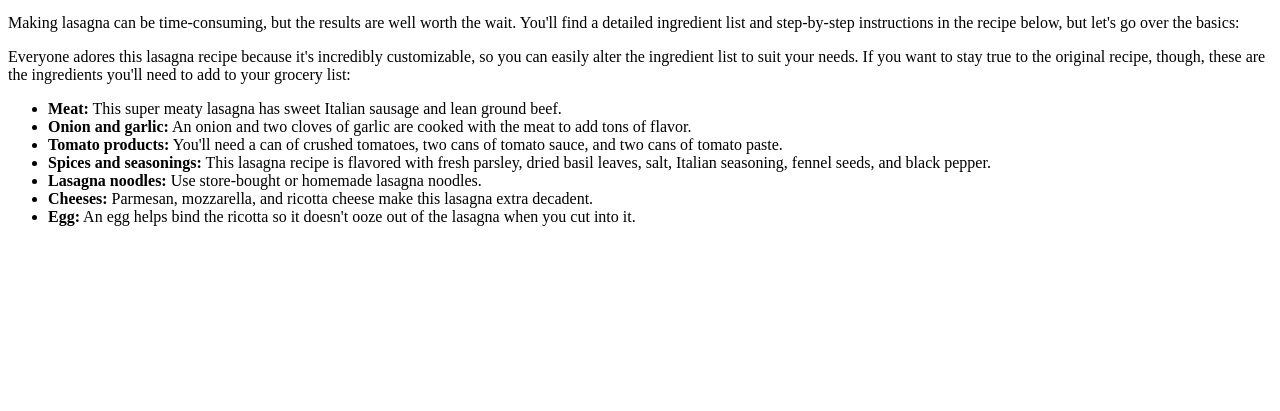
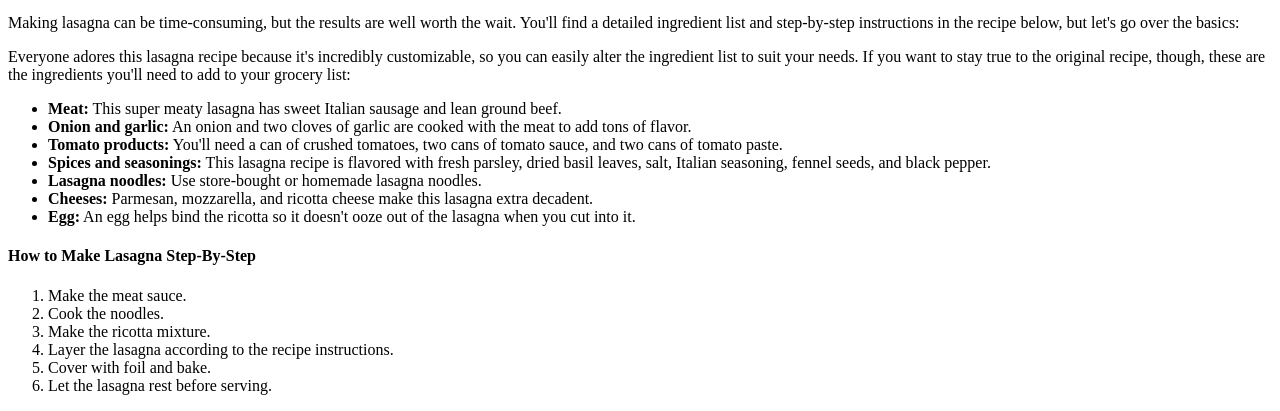
Before and after one commit to Dirtydave5535/odin-recipes, a plain HTML site: page recipes/lasagna.html in a window 1280 px wide. Shown: the part 482-893 px from the top of the page. Before the commit the page ends 800 px from the top, so only its background shows below. Drawn offline with Linux system fonts and the light colour scheme.

Commit message:
Added Ordered list for Steps!

```diff
--- a/recipes/lasagna.html
+++ b/recipes/lasagna.html
@@ -22,8 +22,14 @@
                      <li><strong>Cheeses:</strong> Parmesan, mozzarella, and ricotta cheese make this lasagna extra decadent. </li>
                      <li><strong>Egg:</strong> An egg helps bind the ricotta so it doesn't ooze out of the lasagna when you cut into it. </li>
                 </ul>
-
-
+            <p> <h4> How to Make Lasagna Step-By-Step </h4> </p>
+                <ol> <li> Make the meat sauce. </li>
+                     <li> Cook the noodles. </li>
+                     <li> Make the ricotta mixture. </li>
+                     <li> Layer the lasagna according to the recipe instructions. </li>
+                     <li> Cover with foil and bake. </li>
+                     <li> Let the lasagna rest before serving. </li>
+                 </ol>
     </body>
 
 
```
